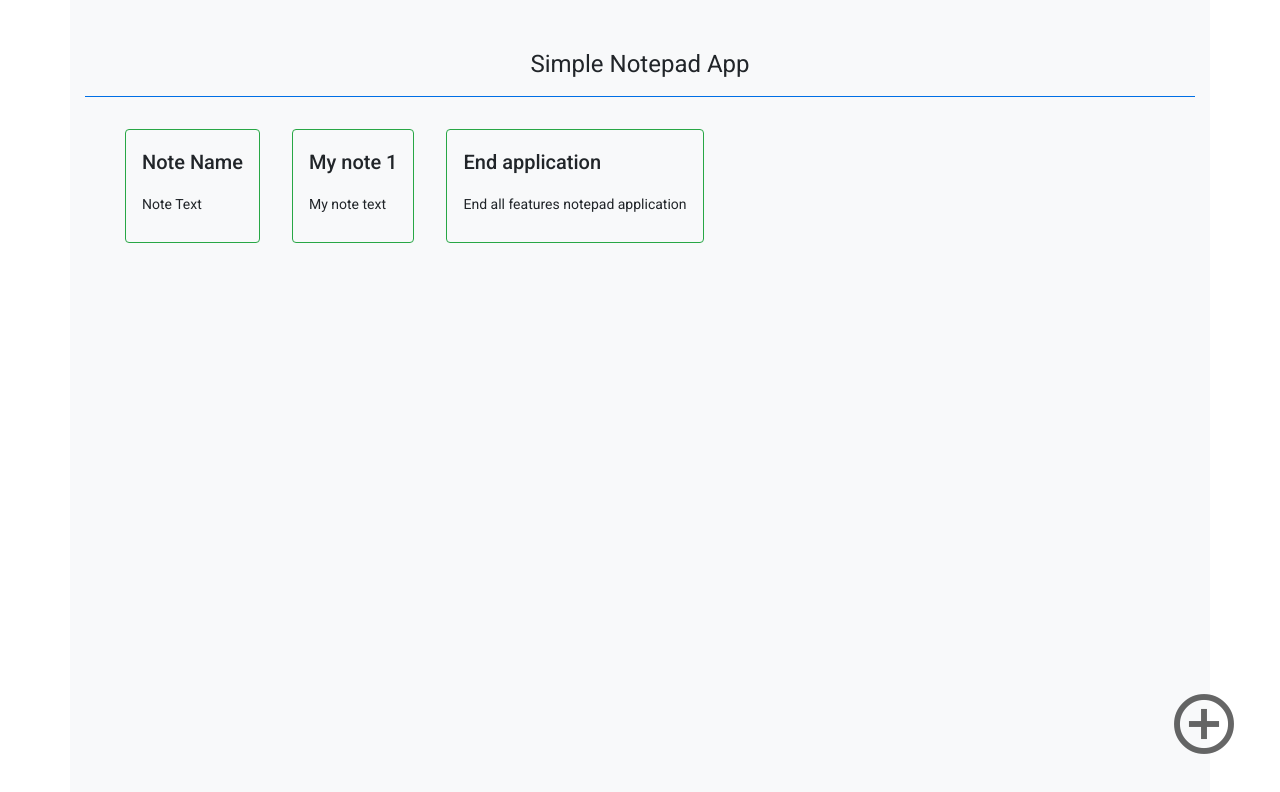
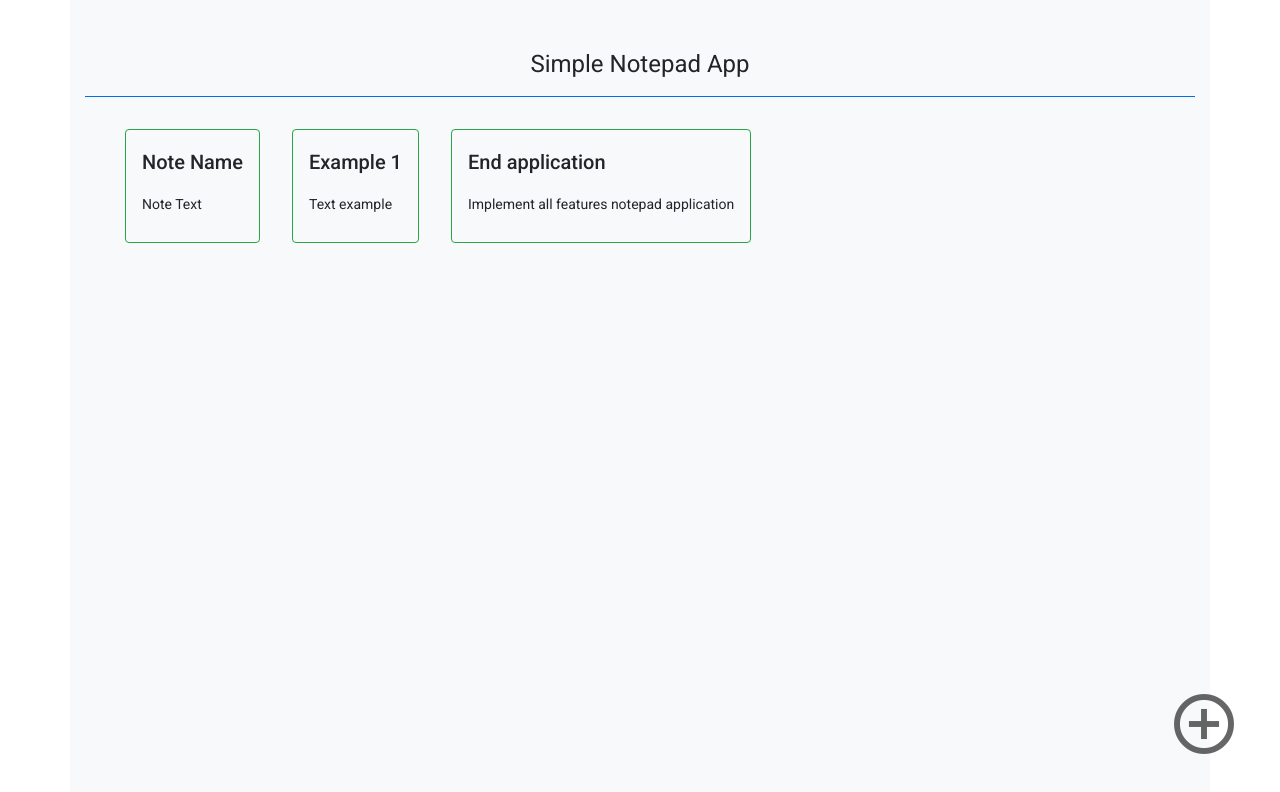
Before and after one commit to RomanVavryn/AngularNotepadApp, an Angular app: page / in a window 1280 px wide. Shown: the top 792 px of the page. Built offline with nearby package versions, Linux system fonts and the light colour scheme.

Commit message:
add message if there are no notes, deleted Unused methods, initial notes change

```diff
--- a/src/app/add-btn/add-btn.component.html
+++ b/src/app/add-btn/add-btn.component.html
@@ -37,6 +37,5 @@
   <div class="modal-footer">
     <button type="button" class="btn btn-outline-dark" (click)="newNote()">Save</button>
     <button type="button" class="btn btn-outline-dark" (click)="modal.close('Save click')">Cancel</button>
-
   </div>
 </ng-template>
--- a/src/app/add-btn/add-btn.component.ts
+++ b/src/app/add-btn/add-btn.component.ts
@@ -1,4 +1,4 @@
-import {Component, OnInit, Output, EventEmitter, Input} from '@angular/core';
+import {Component, Output, EventEmitter, Input} from '@angular/core';
 
 import {NgbModal, ModalDismissReasons} from '@ng-bootstrap/ng-bootstrap';
 import {NoteInterface} from '../shared/note-interface';
@@ -8,18 +8,15 @@ import {NoteInterface} from '../shared/note-interface';
   templateUrl: './add-btn.component.html',
   styleUrls: ['./add-btn.component.scss']
 })
-export class AddBtnComponent implements OnInit {
+export class AddBtnComponent {
   closeResult = '';
-  @Output() newNoteData: EventEmitter<NoteInterface> = new EventEmitter();
   nTitle: string | undefined;
   nText: string | undefined;
   @Input() nId: number | undefined;
+  @Output() newNoteData: EventEmitter<NoteInterface> = new EventEmitter();
+
   constructor(private modalService: NgbModal) {
   }
-
-  ngOnInit(): void {
-  }
-
 
   open(content): void {
     this.modalService.open(content, {ariaLabelledBy: 'modal-basic-title', size: 'lg'}).result.then((result) => {
@@ -39,7 +36,6 @@ export class AddBtnComponent implements OnInit {
     }
   }
 
-
   newNote(): void {
     if (this.nTitle.trim().length > 4 && this.nText.trim().length > 4) {
       const nItem = {
--- a/src/app/container/container.component.html
+++ b/src/app/container/container.component.html
@@ -1,5 +1,3 @@
-<!-- todo add dark theme-->
-
 <!-- container -->
 <div class="container pt-5 min-vh-100 bg-light">
   <!-- app title -->
@@ -15,6 +13,9 @@
       [noteItem]="note"
       (dellItemId)="onDellItem($event)"
       (updateItem)="onUpdateItem($event)"></app-note-item>
+    <!-- no notes(item) message -->
+    <div class="mx-auto" *ngIf="!notes.length">
+      <h2 class="h1 mt-5 p-3 border border-danger rounded">There in no notes!</h2></div>
   </div>
   <!-- add btn -->
   <app-add-btn (newNoteData)="onNewNote($event)" [nId]="notes.length"></app-add-btn>
--- a/src/app/container/container.component.ts
+++ b/src/app/container/container.component.ts
@@ -1,4 +1,4 @@
-import {Component, Input, OnInit} from '@angular/core';
+import {Component, Input} from '@angular/core';
 import {NoteInterface} from '../shared/note-interface';
 import {NewNoteInterface} from '../shared/new-note-interface';
 
@@ -7,19 +7,16 @@ import {NewNoteInterface} from '../shared/new-note-interface';
   templateUrl: './container.component.html',
   styleUrls: ['./container.component.scss']
 })
-export class ContainerComponent implements OnInit {
+export class ContainerComponent {
+  @Input() title: string;
+
   notes: NoteInterface[] = [
     {id: 1, title: 'Note Name', text: 'Note Text'},
-    {id: 2, title: 'My note 1', text: 'My note text'},
-    {id: 3, title: 'End application', text: 'End all features notepad application'}
+    {id: 2, title: 'Example 1', text: 'Text example'},
+    {id: 3, title: 'End application', text: 'Implement all features notepad application'}
   ];
 
-  @Input() title: string;
-
   constructor() {
-  }
-
-  ngOnInit(): void {
   }
 
   onNewNote(item): void {
--- a/src/app/note-item/note-item.component.ts
+++ b/src/app/note-item/note-item.component.ts
@@ -1,4 +1,4 @@
-import {Component, EventEmitter, Input, OnInit, Output} from '@angular/core';
+import {Component, EventEmitter, Input, Output} from '@angular/core';
 import {NoteInterface} from '../shared/note-interface';
 import {NewNoteInterface} from '../shared/new-note-interface';
 
@@ -7,7 +7,7 @@ import {NewNoteInterface} from '../shared/new-note-interface';
   templateUrl: './note-item.component.html',
   styleUrls: ['./note-item.component.scss']
 })
-export class NoteItemComponent implements OnInit {
+export class NoteItemComponent {
   optionsShow = false;
   editMode = false;
   @Input() noteItem: NoteInterface;
@@ -16,9 +16,6 @@ export class NoteItemComponent implements OnInit {
   @Output() updateItem: EventEmitter<NewNoteInterface> = new EventEmitter<NewNoteInterface>();
 
   constructor() {
-  }
-
-  ngOnInit(): void {
   }
 
   deleteItem(): void {
```
